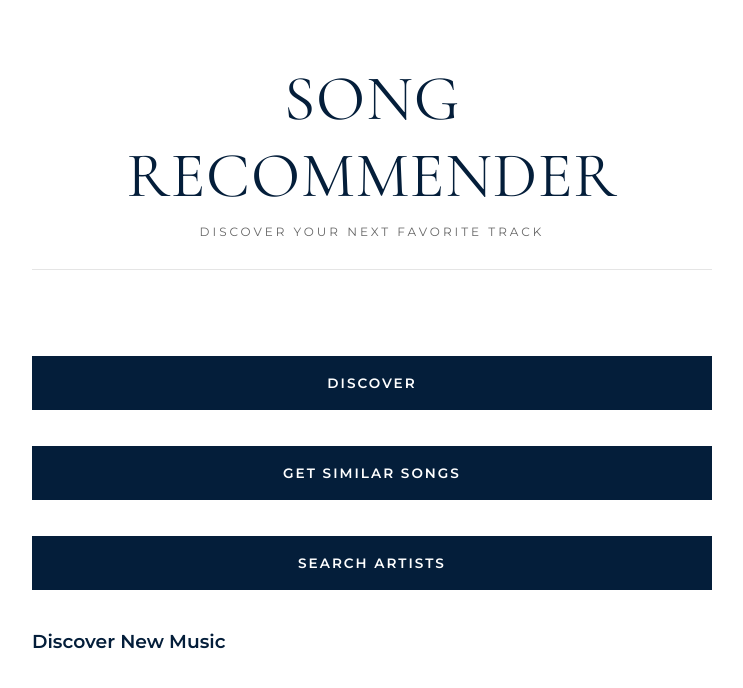
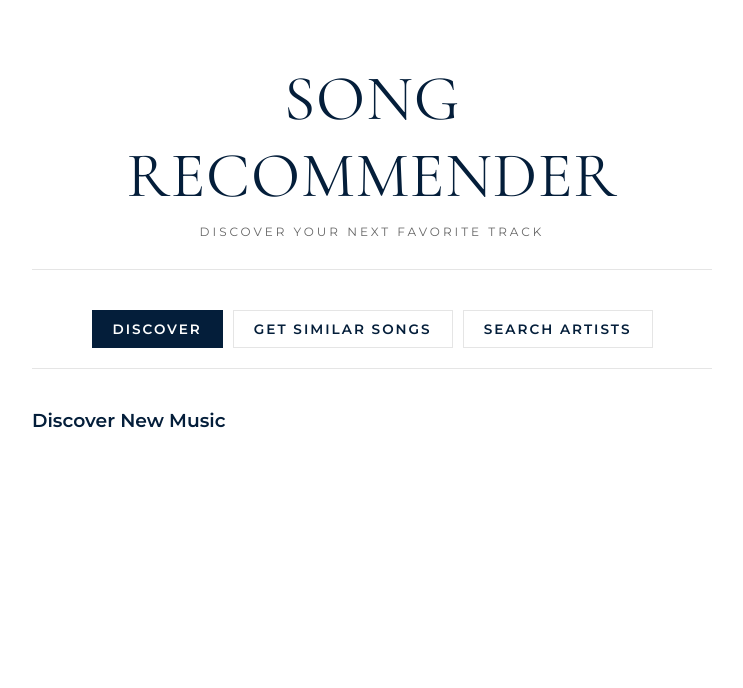
Before and after one commit to isabeltyh/song-recommendation-system, a Flask app: page / in a window 1280 px wide. Shown: the top 688 px of the page, without its empty margins (268-1011 px from the left). Run offline with Flask 3, Linux system fonts and the light colour scheme; parts of the project's set-up code (start-up, migrations or seed data) failed here and were passed over.

Commit message:
Remove album art for a cleaner text-only list

```diff
--- a/static/style.css
+++ b/static/style.css
@@ -59,13 +59,43 @@ header p {
     color: var(--text-muted);
 }
 
-/* ---------- 5. CARD (Stripped down, no background box) ---------- */
+/* ---------- 5. MODE SWITCHER ---------- */
+.mode-switcher {
+    display: flex;
+    gap: 10px;
+    margin-bottom: 30px;
+    justify-content: center;
+    border-bottom: 1px solid var(--border-light);
+    padding-bottom: 20px;
+}
+
+.mode-switcher button {
+    margin-top: 0;
+    width: auto;
+    padding: 10px 20px;
+    background-color: transparent;
+    color: var(--text-main);
+    border: 1px solid var(--border-light);
+}
+
+.mode-switcher button.active {
+    background-color: var(--text-main);
+    color: #fff;
+    border-color: var(--text-main);
+}
+
+.mode-switcher button:hover {
+    background-color: var(--border-light);
+    color: var(--text-main);
+}
+
+/* ---------- 6. FORMS ---------- */
 .card {
     background: transparent;
     padding: 0;
+    margin-bottom: 20px;
 }
 
-/* ---------- 6. FORMS ---------- */
 label {
     display: block;
     font-family: 'Montserrat', sans-serif;
@@ -144,42 +174,57 @@ button:hover {
     text-align: center;
 }
 
-/* ---------- 9. RESULTS ---------- */
-.result {
-    margin-top: 24px;
+/* ---------- 9. TEXT-ONLY SONG LIST ---------- */
+#results {
+    display: flex;
+    flex-direction: column;
+    gap: 0; /* Using borders instead of gaps for a cleaner list */
+    margin-top: 20px;
+    max-height: 600px;
+    overflow-y: auto;
+    padding-right: 10px;
+}
+
+.song-card {
+    display: flex;
+    align-items: center;
     padding: 24px 0;
     border-bottom: 1px solid var(--border-light);
     transition: all 0.2s ease;
 }
 
-.result:last-child {
+.song-card:last-child {
     border-bottom: none;
 }
 
-.result:hover {
+.song-card:hover {
     padding-left: 10px;
     border-left: 2px solid var(--border-color);
 }
 
-.result h4 {
+.song-info {
+    flex: 1;
+}
+
+.song-info h4 {
     font-family: 'Cormorant Garamond', serif;
     font-size: 1.6rem;
     font-weight: 600;
-    margin-bottom: 6px;
+    margin-bottom: 4px;
     color: var(--text-main);
 }
 
-.result .meta {
+.song-info .artist {
     font-family: 'Montserrat', sans-serif;
     font-size: 0.8rem;
     color: var(--text-muted);
     text-transform: uppercase;
     letter-spacing: 1px;
-    margin-bottom: 12px;
 }
 
-.result .score {
+.score-badge {
     display: inline-block;
+    margin-top: 12px;
     font-family: 'Montserrat', sans-serif;
     font-size: 0.75rem;
     font-weight: 600;
--- a/templates/index.html
+++ b/templates/index.html
@@ -40,7 +40,7 @@
 
         <!-- Results Container -->
         <h3 id="results-title" class="hidden" style="margin-top: 40px;">Discover New Music</h3>
-        <div id="results" class="song-grid"></div>
+        <div id="results"></div>
     </div>
 
     <script>
@@ -76,25 +76,13 @@
             document.getElementById('results-title').className = 'hidden';
         }
 
-                function createSongCard(s) {
+                        function createSongCard(s) {
             const div = document.createElement('div');
             div.className = 'song-card';
-
-            // Check if cover exists
-            const hasCover = s.cover && s.cover.length > 5;
-
-            // Build the image or the placeholder
-            let imageHtml = '';
-            if (hasCover) {
-                imageHtml = `<img src="${s.cover}" alt="Album Art" class="album-art" onerror="this.outerHTML='<div class=\\'album-art placeholder-art\\'>🎵</div>'">`;
-            } else {
-                imageHtml = `<div class="album-art placeholder-art">🎵</div>`;
-            }
 
             const scoreHtml = (s.score !== undefined) ? `<div class="score-badge">Score: ${s.score}/100</div>` : '';
 
             div.innerHTML = `
-                ${imageHtml}
                 <div class="song-info">
                     <h4>${s.title || 'Unknown Title'}</h4>
                     <div class="artist">${s.artist || 'Unknown Artist'}</div>
```
Also changed, not shown: other parts of static/style.css (+16 -18 lines).
